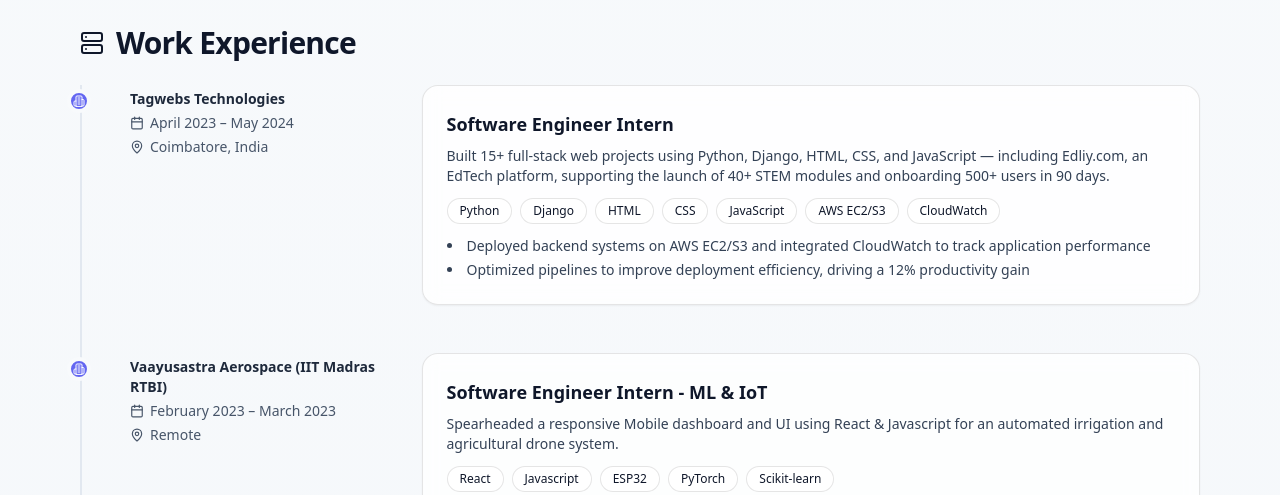
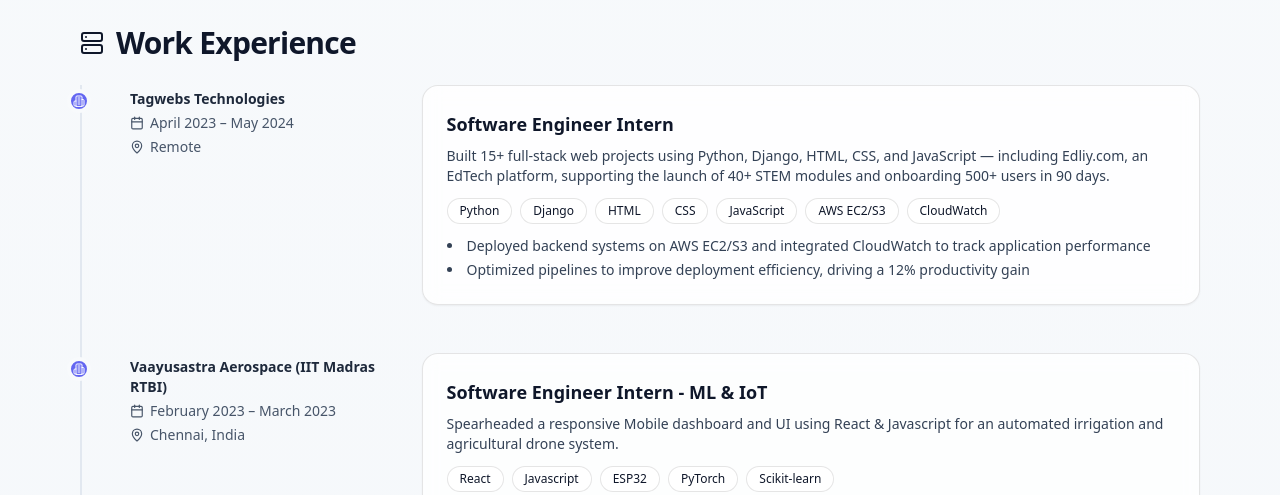
Before and after one commit to Nishanth-G-Palaniswami/Nishanth-G-Palaniswami-Portfolio, a React (Vite) app: page / in a window 1280 px wide. Shown: the part 840-1335 px from the top of the page. Built offline with nearby package versions, Linux system fonts and the light colour scheme.

Commit message:
Update work Expirience in App.jsx

```diff
--- a/src/App.jsx
+++ b/src/App.jsx
@@ -56,7 +56,7 @@ const EXPERIENCE = [
     role: "Software Engineer Intern",
     company: "Tagwebs Technologies",
     period: "April 2023 – May 2024",
-    location: "Coimbatore, India",
+    location: "Remote",
     summary:
       "Built 15+ full-stack web projects using Python, Django, HTML, CSS, and JavaScript — including Edliy.com, an EdTech platform, supporting the launch of 40+ STEM modules and onboarding 500+ users in 90 days.",
     stack: ["Python", "Django", "HTML", "CSS", "JavaScript", "AWS EC2/S3", "CloudWatch"],
@@ -69,7 +69,7 @@ const EXPERIENCE = [
     role: "Software Engineer Intern - ML & IoT",
     company: "Vaayusastra Aerospace (IIT Madras RTBI)",
     period: "February 2023 – March 2023",
-    location: "Remote",
+    location: "Chennai, India",
     summary:
       "Spearheaded a responsive Mobile dashboard and UI using React & Javascript for an automated irrigation and agricultural drone system.",
     stack: ["React", "Javascript", "ESP32", "PyTorch", "Scikit-learn"],
```
